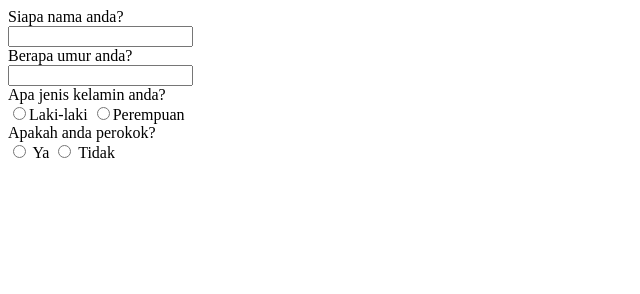
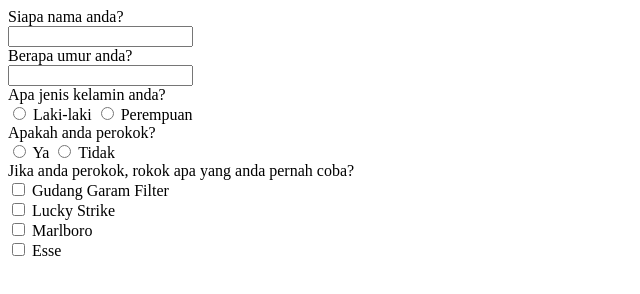
Before and after one commit to alhilalfathi/koda-b6-html3, a plain HTML site: page index.html in a window 1280 px wide. Shown: the whole page, without its empty margins (0-640 px from the left). Drawn offline with Linux system fonts and the light colour scheme.

Commit message:
feat: adding checkbox feature on index.html

```diff
--- a/index.html
+++ b/index.html
@@ -19,20 +19,35 @@
                 <div>
                     <label id="jenisKelamin">Apa jenis kelamin anda?</label>
                 </div>
-                <input type="radio" id="jenisKelamin" name="laki-laki"
+                <input type="radio" id="laki-laki" name="jenisKelamin">
                     <label for="laki-laki">Laki-laki</label>
-                <input type="radio" id="jenisKelamin" name="perempuan"
+                <input type="radio" id="perempuan" name="jenisKelamin">
                     <label for="perempuan">Perempuan</label>
                 <div>
                     <label id="isPerokok">Apakah anda perokok?</label>
                 </div>
-                <input type="radio" id="isPerokok" name="perokok">
-                <label for="perokok">Ya</label>
-                <input type="radio" id="isPerokok" name="bukanPerokok">
-                <label for="bukanPerokok">Tidak</label>
-
+                    <input type="radio" id="perokok" name="isPerokok">
+                    <label for="perokok">Ya</label>
+                    <input type="radio" id="bukanPerokok" name="isPerokok">
+                    <label for="bukanPerokok">Tidak</label>
                 <div>
-
+                <label id="rokok">Jika anda perokok, rokok apa yang anda pernah coba?</label>
+                </div>
+                <div>
+                    <input type="checkbox" id="rokok1" name="rokok">
+                    <label>Gudang Garam Filter</label>
+                </div>
+                <div>
+                    <input type="checkbox" id="rokok2" name="rokok">
+                    <label>Lucky Strike</label>
+                </div>
+                <div>
+                    <input type="checkbox" id="rokok3" name="rokok">
+                    <label>Marlboro</label>
+                </div>
+                <div>
+                    <input type="checkbox" id="rokok4" name="rokok">
+                    <label>Esse</label>
                 </div>
 
             </form>
```
